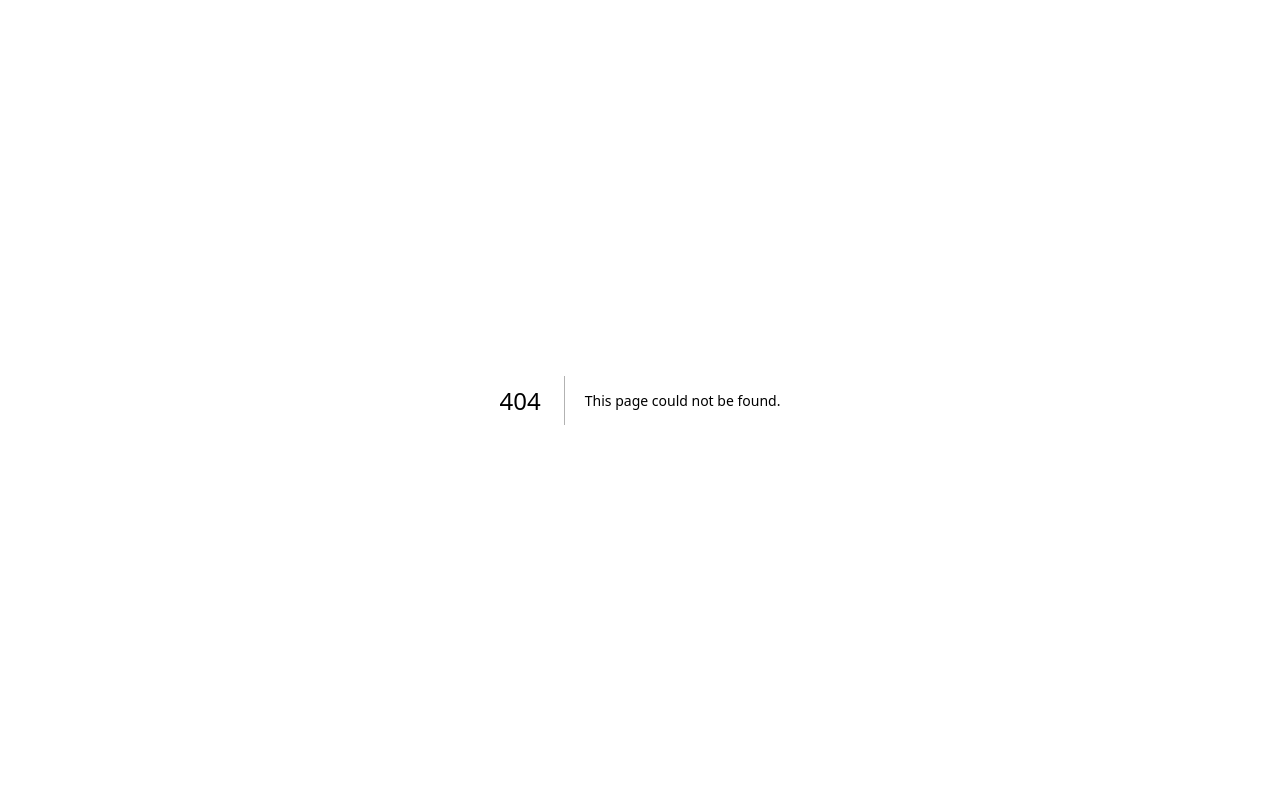
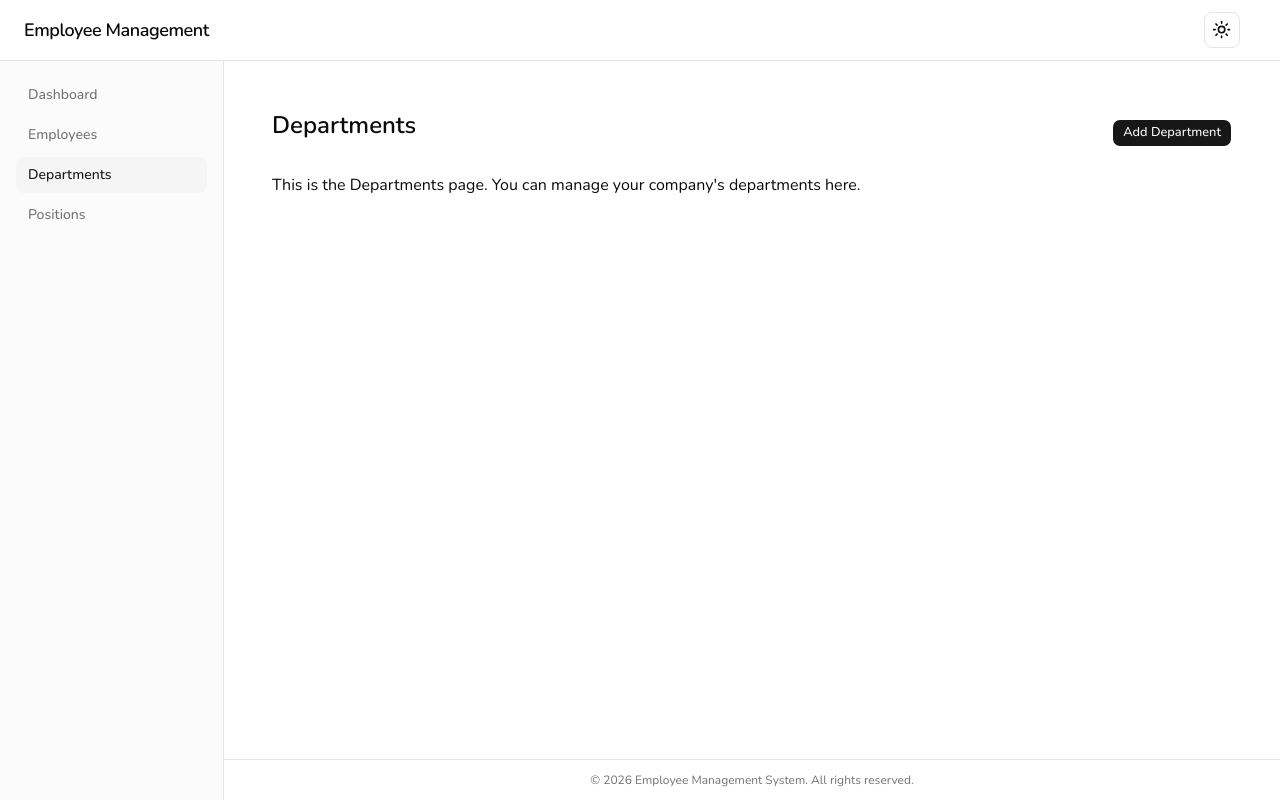
Before and after one commit to hazimba/assessment-employee-management-system, a Next.js app: page /departments in a window 1280 px wide. Before the commit this address had no page. Built offline with nearby package versions, Linux system fonts and the light colour scheme; no server answers; the database is empty.

Commit message:
add all pages required

```diff
--- a/app/(pages)/dashboard/page.tsx
+++ b/app/(pages)/dashboard/page.tsx
@@ -12,13 +12,12 @@ const DashboardPage = async () => {
   console.log("Employees data:", data);
 
   return (
-    <div>
-      <h1>Dashboard</h1>
+    <div className="p-6">
+      <h1 className="text-2xl font-bold mb-4">Dashboard</h1>
       <p>
-        Welcome to your dashboard! Here you can manage your account, view your
-        activity, and access exclusive features.
+        Welcome to the Employees page! Here you can manage all employee-related
+        information.
       </p>
-      {/* Add more dashboard content here */}
     </div>
   );
 };
--- /dev/null
+++ b/app/(pages)/departments/page.tsx
@@ -0,0 +1,31 @@
+import { Button } from "@/components/ui/button";
+import { createClient } from "@/lib/supabase/client";
+
+const DepartmentsPage = async () => {
+  const supabase = createClient();
+
+  const { data, error } = await supabase.from("departments").select("*");
+
+  if (error) {
+    console.error("Error fetching departments:", error);
+    return <div>Error fetching departments</div>;
+  }
+
+  console.log("Departments data:", data);
+
+  return (
+    <div className="p-6">
+      <div className="flex items-center justify-between mb-4">
+        <h1 className="text-2xl font-semibold mb-4">Departments</h1>
+        <Button size="sm" className="cursor-pointer">
+          Add Department
+        </Button>
+      </div>
+      <p>
+        This is the Departments page. You can manage your company's departments
+        here.
+      </p>
+    </div>
+  );
+};
+export default DepartmentsPage;
--- a/app/(pages)/employees/page.tsx
+++ b/app/(pages)/employees/page.tsx
@@ -1,6 +1,6 @@
 const EmployeesPage = () => {
   return (
-    <div className="p-4">
+    <div className="p-6">
       <h1 className="text-2xl font-bold mb-4">Employees</h1>
       <p>
         Welcome to the Employees page! Here you can manage all employee-related
--- a/app/(pages)/layout.tsx
+++ b/app/(pages)/layout.tsx
@@ -11,8 +11,10 @@ const Layout = ({ children }: { children: React.ReactNode }) => {
           </span>
         </div>
 
-        <NavigationMenu mobileView />
-        <ModeToggle toggle />
+        <div className="flex items-center gap-4">
+          <ModeToggle toggle />
+          <NavigationMenu mobileView />
+        </div>
       </header>
 
       <div className="flex flex-1 ">
--- /dev/null
+++ b/app/(pages)/positions/page.tsx
@@ -0,0 +1,11 @@
+const PositionsPage = () => {
+  return (
+    <div className="p-6">
+      <h1 className="text-2xl font-semibold mb-4">Positions</h1>
+      <p className="text-muted-foreground">
+        This is the Positions page. You can manage job positions here.
+      </p>
+    </div>
+  );
+};
+export default PositionsPage;
--- a/components/navigation-menu.tsx
+++ b/components/navigation-menu.tsx
@@ -24,7 +24,7 @@ const navLinks = [
   { href: "/dashboard", label: "Dashboard", icon: LayoutDashboard },
   { href: "/employees", label: "Employees", icon: Users },
   { href: "/departments", label: "Departments", icon: Building2 },
-  { href: "/settings", label: "Settings", icon: Settings },
+  { href: "/positions", label: "Positions", icon: Settings },
 ];
 
 const NavigationMenu = ({ mobileView }: NavigationMenuProps) => {
@@ -59,7 +59,7 @@ const NavigationMenu = ({ mobileView }: NavigationMenuProps) => {
           <DropdownMenuTrigger>
             <Menu className="w-6 h-6 md:hidden" />
           </DropdownMenuTrigger>
-          <DropdownMenuContent className="w-48">
+          <DropdownMenuContent className="mt-2 w-48">
             {navMenu()}
           </DropdownMenuContent>
         </DropdownMenu>
```
